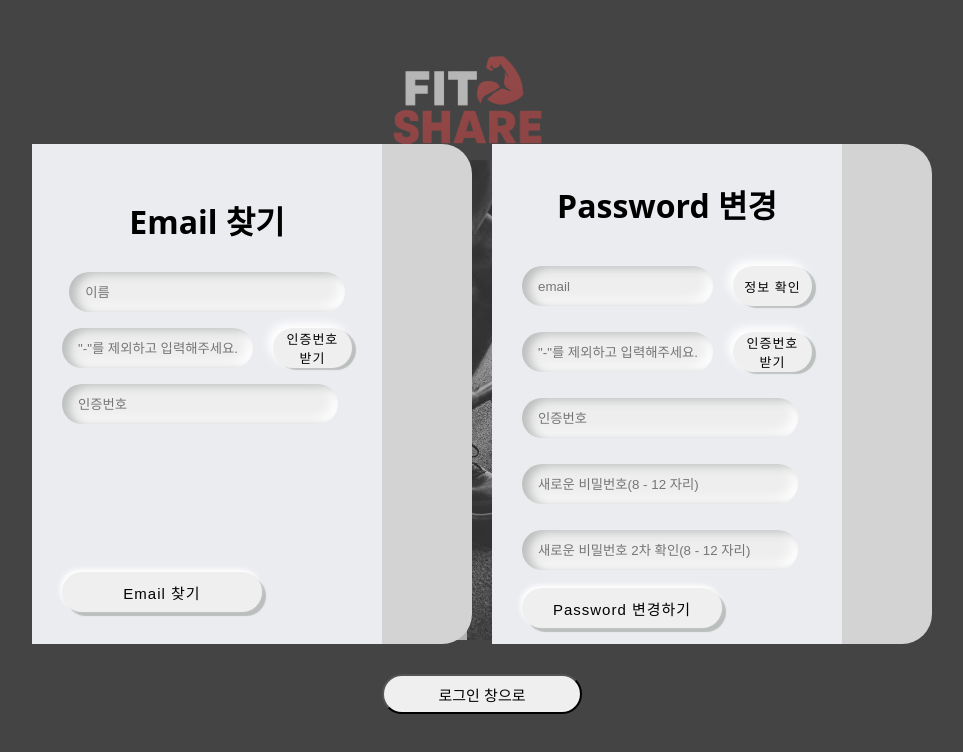
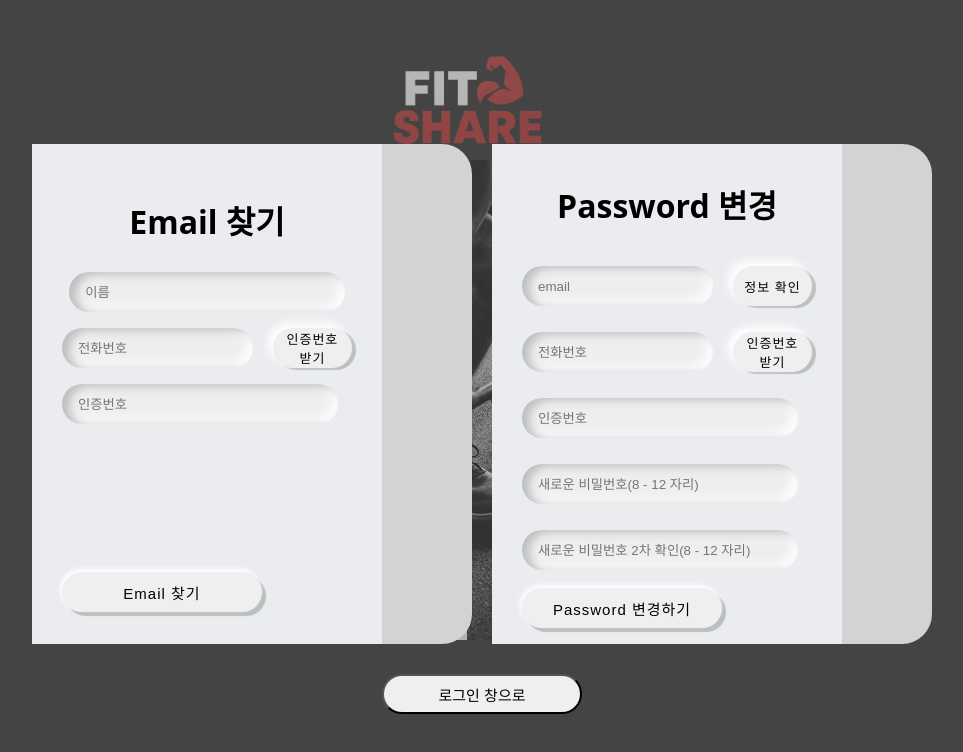
Before and after one commit to kang162002/fitshare, a React (Create React App) app: page / in a window 1280 px wide. Both pictures are taken after a click on the link "Forgot your password?". Shown: the top 752 px of the page, without its empty margins (173-1136 px from the left). Built offline with nearby package versions, Linux system fonts and the light colour scheme.

Commit message:
확인 알림창 모달 연결

```diff
--- a/src/App.js
+++ b/src/App.js
@@ -2,11 +2,15 @@ import logo from './logo.svg';
 import './App.css';
 import Account from './account/Account';
 import AccountRecoveryModal from './account/AccountRecoveryModal';
+import AccountReModalEmail from './account/AccountReModalEmail';
+import AccountReModalPass from './account/AccountReModalPass';
 
 function App() {
 
   return <Account/>;
   // return <AccountRecoveryModal/>;
+  // return <AccountReModalEmail/>;
+  // return <AccountReModalPass/>;
 
   // return (
   //   <div className="App">
--- a/src/account/AccountRecoveryModal.js
+++ b/src/account/AccountRecoveryModal.js
@@ -1,8 +1,15 @@
+import { useState } from 'react';
 import './AccountRecoveryModal.css';
+import AccountReModalEmail from './AccountReModalEmail';
+import AccountReModalPass from './AccountReModalPass';
 
 function AccountRecoveryModal({ openModal, setOpenModal }) {
 
+    const [userEmail, setUserEmail] = useState(false);
+    const [userPass, setUserPass] = useState(false);
+
     return (
+        <>
             <div className='account-re-body account account-re-div'>
                 <div className='account-re-wrapper account-re-div'>
                     <div className='account-re-container'>
@@ -14,7 +21,7 @@ function AccountRecoveryModal({ openModal, setOpenModal }) {
                                 <input type='text' placeholder='이름' className='account-re-input'></input>
 
                                 <div className='account-re-div'>
-                                <input type='text' placeholder='"-"를 제외하고 입력해주세요.' className='account-re-input'></input>
+                                    <input type='text' placeholder='전화번호' className='account-re-input'></input>
                                     <button className='account-re-btn'>인증번호 받기</button>
                                 </div>
 
@@ -23,7 +30,9 @@ function AccountRecoveryModal({ openModal, setOpenModal }) {
                                 </div>
 
                                 <div className='account-re-div'>
-                                <button className='account-re-sub-btn account-re-emailsub-btn'>Email 찾기</button>
+                                    <button className='account-re-sub-btn account-re-emailsub-btn'  onClick={()=>{
+                                    setUserEmail(true);
+                                }}>Email 찾기</button>
                                 </div>
 
                             </form>
@@ -39,7 +48,7 @@ function AccountRecoveryModal({ openModal, setOpenModal }) {
                                 </div>
 
                                 <div className='account-re-div'>
-                                <input type='text' placeholder='"-"를 제외하고 입력해주세요.' className='account-re-input'></input>
+                                    <input type='text' placeholder='전화번호' className='account-re-input'></input>
                                     <button className='account-re-btn'>인증번호 받기</button>
                                 </div>
 
@@ -56,7 +65,9 @@ function AccountRecoveryModal({ openModal, setOpenModal }) {
                                 </div>
 
                                 <div className='account-re-div'>
-                                <button className='account-re-sub-btn'>Password 변경하기</button>
+                                    <button className='account-re-sub-btn' onClick={()=>{
+                                    setUserPass(true);
+                                }}>Password 변경하기</button>
                                 </div>
 
                             </form>
@@ -64,7 +75,7 @@ function AccountRecoveryModal({ openModal, setOpenModal }) {
                     </div>
 
                     <div>
-                    <button className='account-re-modal-close-btn' onClick={() => {
+                        <button className='account-re-modal-close-btn' onClick={()=> {
                             setOpenModal(false);
                         }}>로그인 창으로</button>
                         {!openModal ? setOpenModal(true) : null}
@@ -73,6 +84,9 @@ function AccountRecoveryModal({ openModal, setOpenModal }) {
                 </div>
 
             </div>
+            {userEmail ? <AccountReModalEmail setUserEmail={setUserEmail}/> : null}
+            {userPass ? <AccountReModalPass setUserPass={setUserPass} /> : null}
+        </>
     );
 
 }
```
Also changed, not shown: src/account/image/account_re_bg_left.jpg (added), src/account/image/account_re_bg_right.jpg (added). Lines whose indentation alone changed are shown as unchanged.
